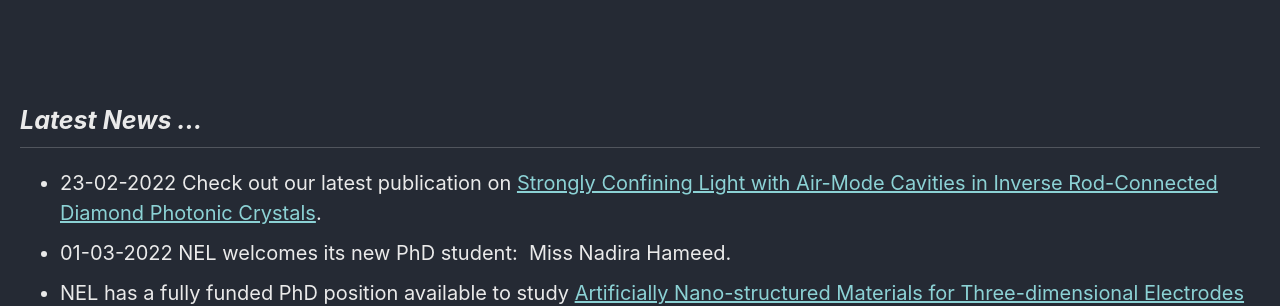
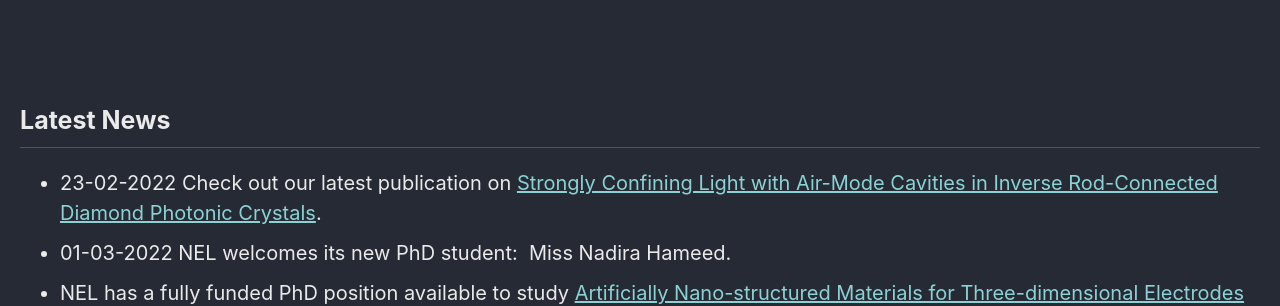
Before and after one commit to qubits/nanophotonicenglab.github.io, a Jekyll site: the page built from _pages/home.md, in a window 1280 px wide. Shown: the part 574-880 px from the top of the page. Built offline with Jekyll 4.4.1, drawn with Linux system fonts in a browser that asks for light colours; cached includes are drawn as plain includes.

```diff
--- a/_pages/home.md
+++ b/_pages/home.md
@@ -19,7 +19,7 @@ comments: true
 *The Nanophotonic Engineering Laboratory has been established at the Department of Maths, Physics and Electrical Engineering at Northumbria University in September 2019. We are interested in all aspects of nanophotonic materials, devices, and systems with novel properties and other applications. To achieve this, we are able to mould the flow of light through our structured materials and explore how it interacts with embedded quantum light sources. We use a variety of approaches, ranging from photonic crystal waveguides and cavities, and concepts from topological photonics with a particular interest in 3D artificially micro-/nano-structured materials, working together with the [Quantum & Molecular Photonics Group](https://www.northumbria.ac.uk/about-us/academic-departments/mathematics-physics-and-electrical-engineering/research/quantum-and-molecular-photonics/) at Northumbria University.*<br><br><br>
 
 
-## *Latest News ...*
+## Latest News
 * 23-02-2022 Check out our latest publication on [Strongly Confining Light with Air-Mode Cavities in Inverse Rod-Connected Diamond Photonic Crystals](https://doi.org/10.3390/cryst12030303).
 * 01-03-2022 NEL welcomes its new PhD student:  Miss Nadira Hameed.
 * NEL has a fully funded PhD position available to study [Artificially Nano-structured Materials for Three-dimensional Electrodes and Catalysts](https://www.findaphd.com/phds/project/design-of-artificially-nano-structured-materials-for-three-dimensional-electrodes-and-catalysts-advert-reference-fac21-ee-mpee-hodaniel/?p133766).
```
